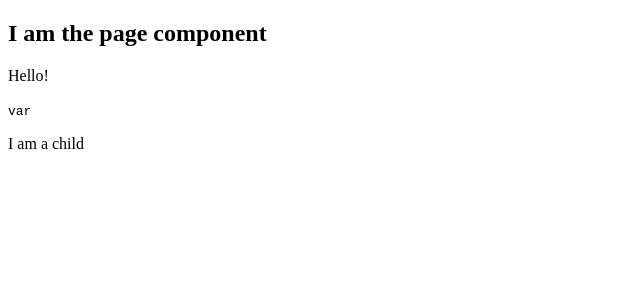
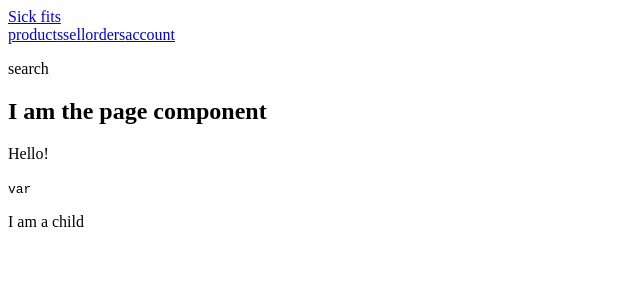
Before and after one commit to ClaytonDewey/Advanced-React-master, a Next.js app in the folder sick-fits/frontend/: page / in a window 1280 px wide. Shown: the top 300 px of the page, without its empty margins (0-640 px from the left). Built offline with nearby package versions, Linux system fonts and the light colour scheme.

Commit message:
Setup header & nav

```diff
--- /dev/null
+++ b/sick-fits/frontend/components/Header.js
@@ -0,0 +1,16 @@
+import Link from 'next/link';
+import Nav from './Nav';
+
+const Header = () => (
+  <header>
+    <div className="bar">
+      <Link href="/">Sick fits</Link>
+      <Nav />
+    </div>
+    <div className="sub-bar">
+      <p>search</p>
+    </div>
+  </header>
+);
+
+export default Header;
--- /dev/null
+++ b/sick-fits/frontend/components/Nav.js
@@ -0,0 +1,12 @@
+import Link from 'next/link';
+
+const Nav = () => (
+  <nav>
+    <Link href="/products">products</Link>
+    <Link href="/sell">sell</Link>
+    <Link href="/orders">orders</Link>
+    <Link href="/account">account</Link>
+  </nav>
+);
+
+export default Nav;
--- a/sick-fits/frontend/components/Page.js
+++ b/sick-fits/frontend/components/Page.js
@@ -1,8 +1,10 @@
 import PropTypes from 'prop-types';
+import Header from './Header';
 
 export default function Page({ children, cool }) {
   return (
     <div>
+      <Header />
       <h2>I am the page component</h2>
       <h3>{cool}</h3>
       {children}
```
